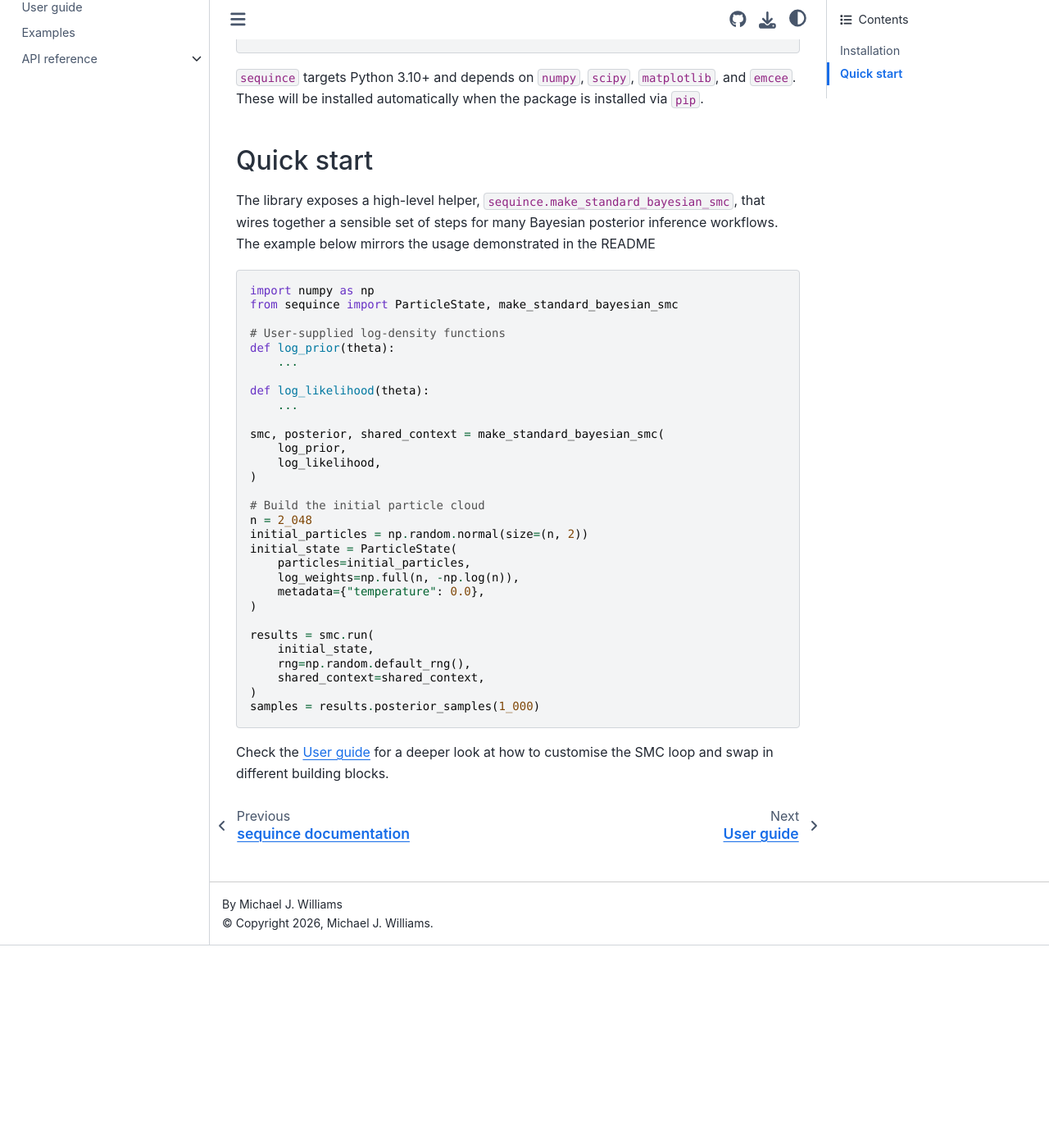
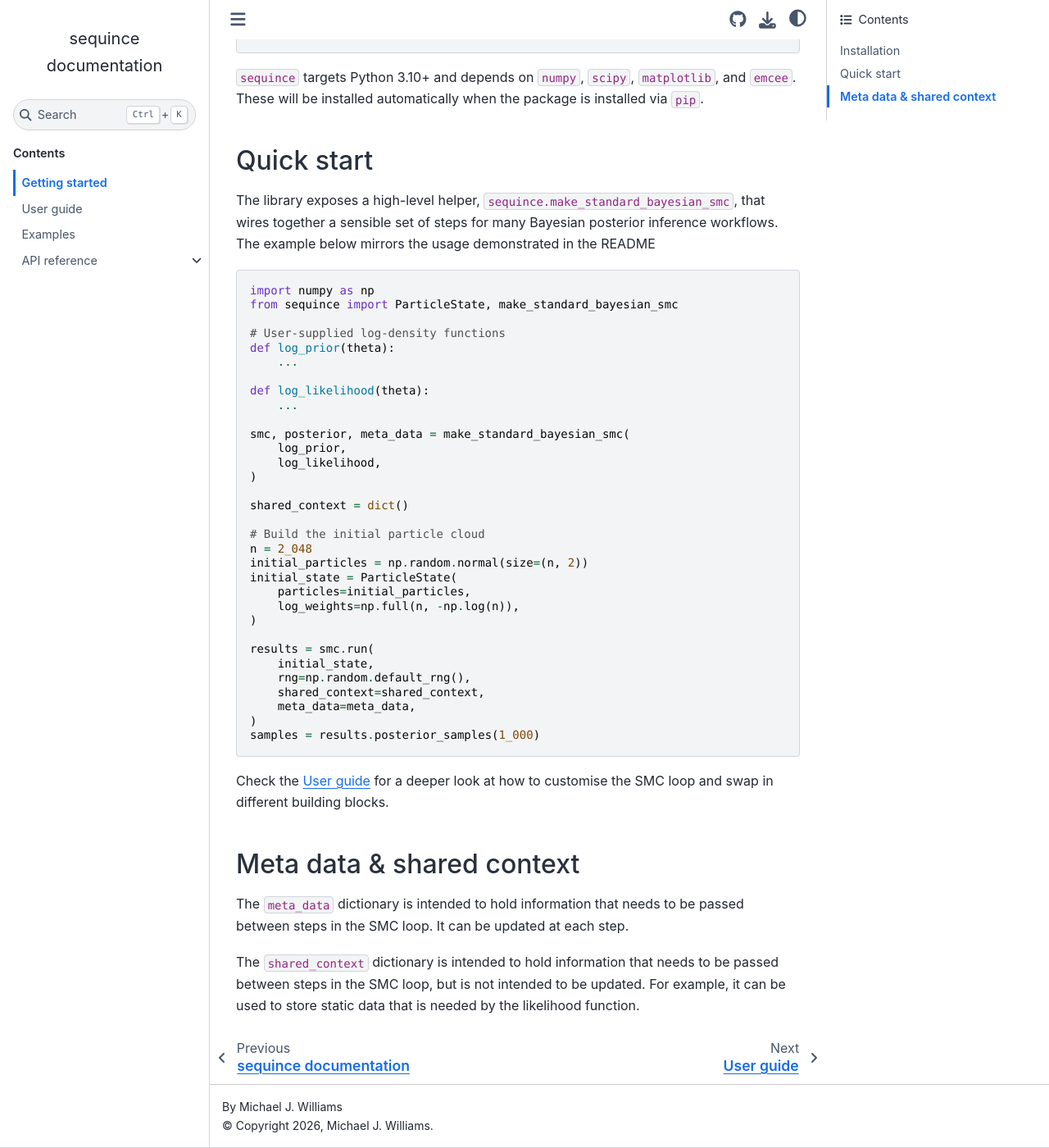
Before and after one commit to sequince-dev/sequince, a Sphinx documentation site: the page built from docs/getting_started.rst, in a window 1280 px wide and 1400 px high, scrolled down 247 px. Shown: the whole window at 82% size. Built offline with Sphinx 7.4.7 and the Sphinx Book theme 1.1.4, drawn with Linux system fonts in a browser that asks for light colours.

Commit message:
DOC: context changes

```diff
--- a/docs/getting_started.rst
+++ b/docs/getting_started.rst
@@ -33,10 +33,12 @@
     def log_likelihood(theta):
         ...
 
-    smc, posterior, shared_context = make_standard_bayesian_smc(
+    smc, posterior, meta_data = make_standard_bayesian_smc(
         log_prior,
         log_likelihood,
     )
+
+    shared_context = dict()
 
     # Build the initial particle cloud
     n = 2_048
@@ -44,15 +46,26 @@
     initial_state = ParticleState(
         particles=initial_particles,
         log_weights=np.full(n, -np.log(n)),
-        metadata={"temperature": 0.0},
     )
 
     results = smc.run(
         initial_state,
         rng=np.random.default_rng(),
         shared_context=shared_context,
+        meta_data=meta_data,
     )
     samples = results.posterior_samples(1_000)
 
 Check the :doc:`user_guide` for a deeper look at how to customise the SMC loop
 and swap in different building blocks.
+
+
+Meta data & shared context
+--------------------------
+
+The ``meta_data`` dictionary is intended to hold information that needs to be
+passed between steps in the SMC loop. It can be updated at each step.
+
+The ``shared_context`` dictionary is intended to hold information that needs to be
+passed between steps in the SMC loop, but is not intended to be updated. For example,
+it can be used to store static data that is needed by the likelihood function.
--- a/docs/user_guide.rst
+++ b/docs/user_guide.rst
@@ -96,7 +96,7 @@
 :class:`~sequince.steps.base.SMCStep`. Override the ``apply`` method to
 perform work and return the new state. The base class offers utilities for
 logging, stopping the overall run, and accessing metadata stored on the context,
-including the mutable ``StepContext.shared`` dictionary for cross-step state.
+including the mutable ``StepContext.metadata`` dictionary for cross-step state.
 
 Similarly, custom callbacks can be implemented by sub-classing
 :class:`~sequince.callbacks.SMCCallback` and overriding the ``apply`` method
```
